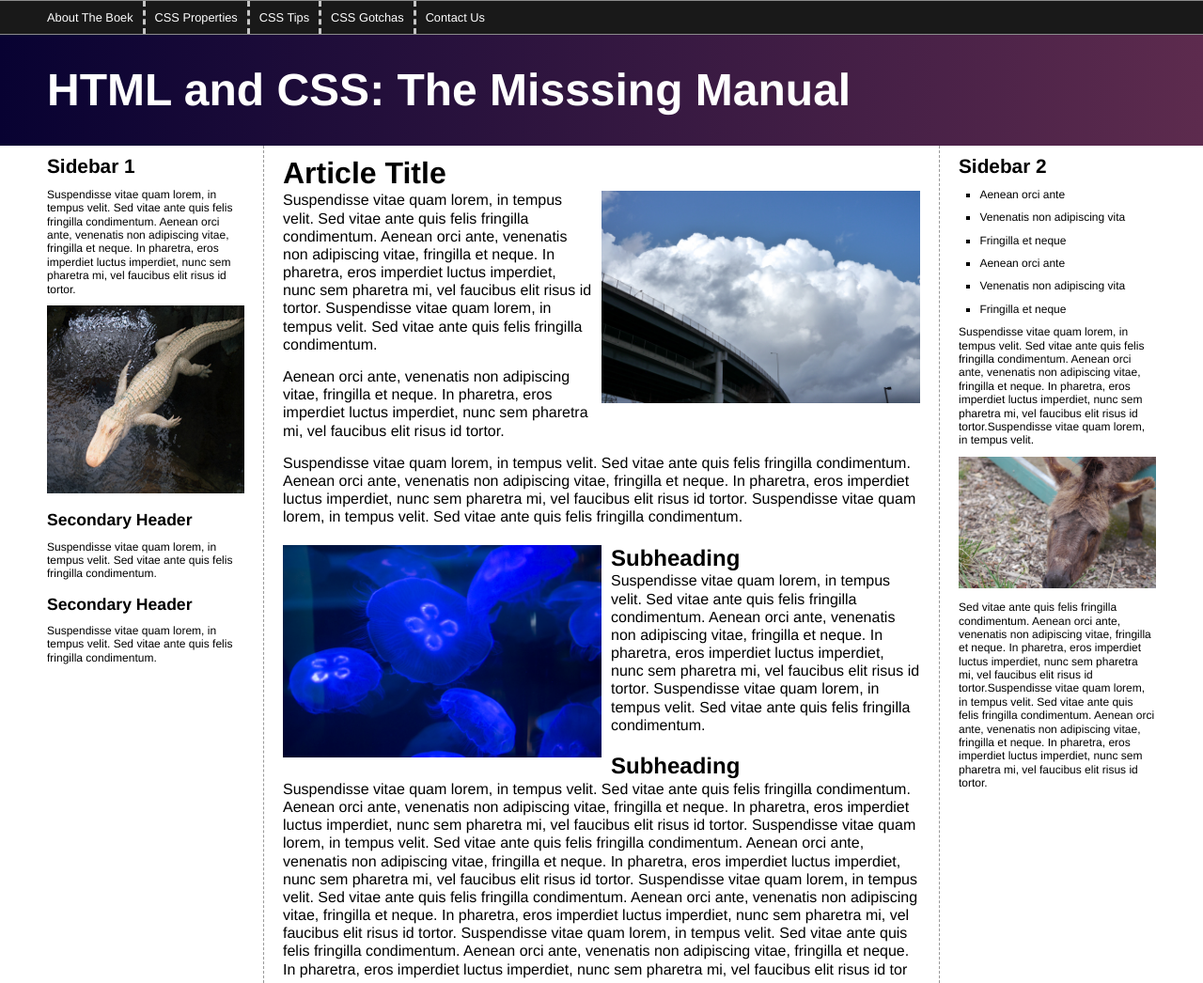
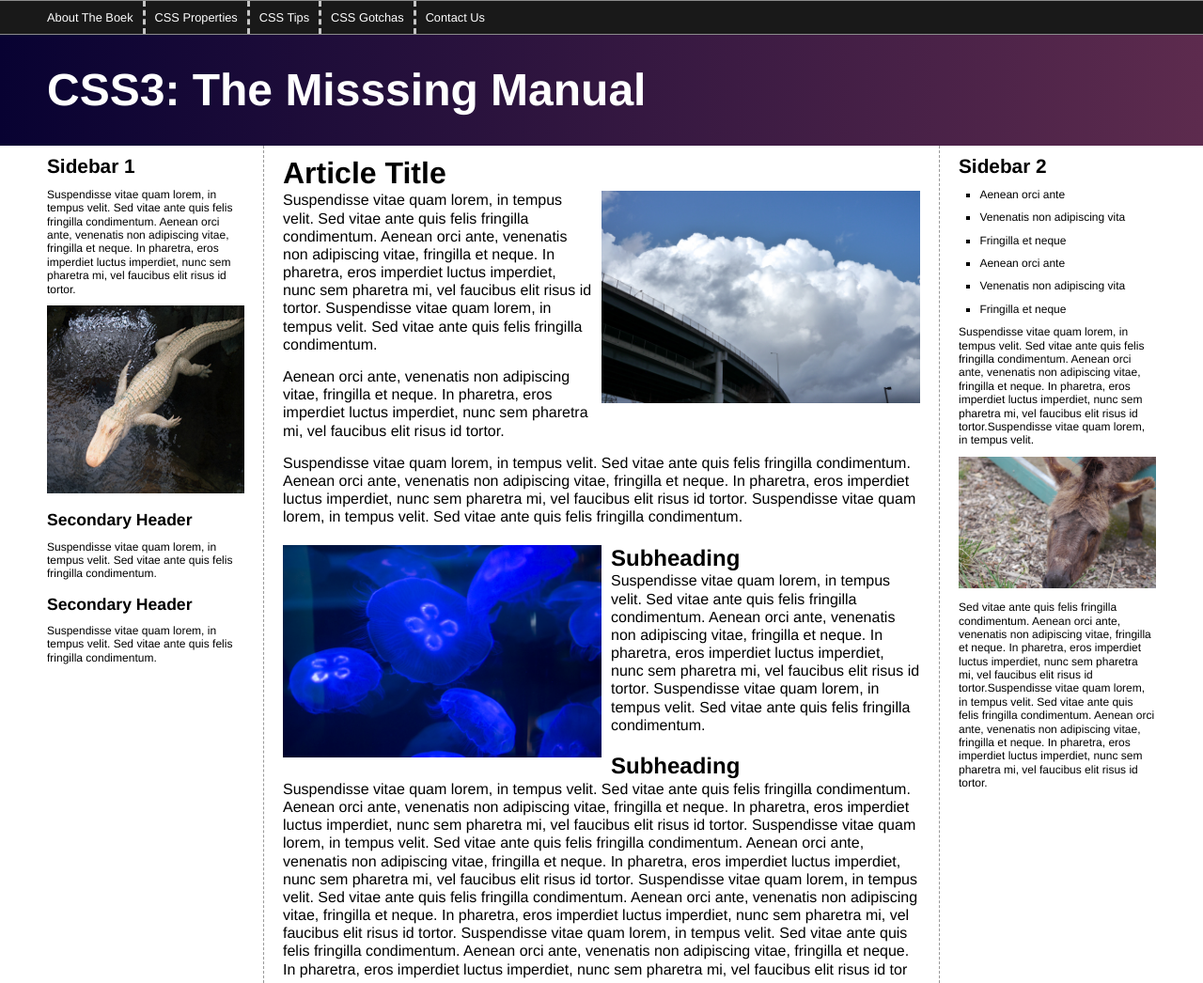
Before and after one commit to Nathaliehogent/demo, a plain HTML site: page www/index.html in a window 1280 px wide. Shown: the top 1046 px of the page at 94% size. Drawn offline with Linux system fonts and the light colour scheme.

Commit message:
Revert "HTML and CSS from ccs3"
This reverts commit 28d0bacbe7188ad94a6c9855ca56c02c6b285f9c.

```diff
--- a/www/index.html
+++ b/www/index.html
@@ -19,7 +19,7 @@
             <li><a href="#">Contact Us</a></li>
           </ul>
         </nav>
-        <h1>HTML and CSS: The Misssing Manual</h1>
+        <h1>CSS3: The Misssing Manual</h1>
       </header>
       <div class="contentWrapper">
         <div class="columnWrapper">
```
